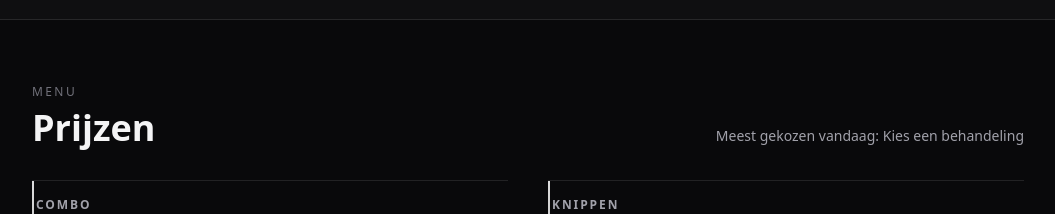
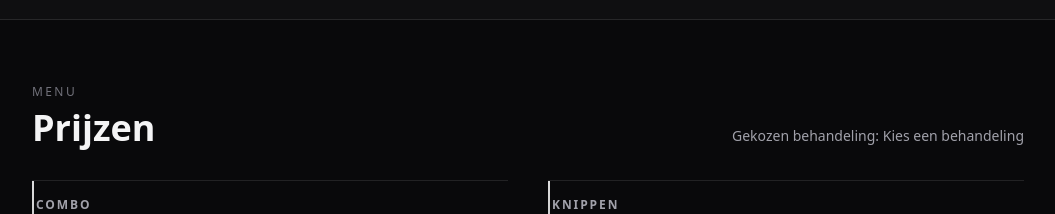
Before and after one commit to Dj-Shortcut/senerbarbershopv2, a Next.js app: page / in a window 1280 px wide. Shown: the part 2800-3014 px from the top of the page, without its empty margins (112-1167 px from the left). Built offline with nearby package versions, Linux system fonts and the light colour scheme; no server answers.

Commit message:
Address gallery polish review comments

```diff
--- a/components/Gallery.tsx
+++ b/components/Gallery.tsx
@@ -406,6 +406,9 @@ export default function Gallery({ items = defaultItems, className = "" }: Galler
             {items.map((item, index) => {
               const aspectClass = item.aspect === "square" ? "aspect-square" : "aspect-[4/5]";
               const isFeatureTile = index === 0;
+              const imageSizes = isFeatureTile
+                ? "(max-width: 640px) 50vw, (max-width: 1024px) 100vw, 33vw"
+                : "(max-width: 1024px) 50vw, 33vw";
 
               return (
                 <Reveal key={item.id} delayMs={index * 40}>
@@ -415,7 +418,7 @@ export default function Gallery({ items = defaultItems, className = "" }: Galler
                         src={item.imageSrc}
                         alt={item.altText}
                         fill
-                        sizes="(max-width: 640px) 50vw, (max-width: 1024px) 33vw, 30vw"
+                        sizes={imageSizes}
                         className="object-cover transition duration-300 ease-out group-hover:scale-[1.03] group-hover:brightness-110 motion-reduce:transform-none"
                         loading="lazy"
                         decoding="async"
--- a/components/PricesList.tsx
+++ b/components/PricesList.tsx
@@ -214,7 +214,7 @@ export default function PricesList({ services = SERVICES }: { services?: Service
             <h2 className="mt-2 text-3xl font-semibold text-zinc-100 sm:text-4xl">Prijzen</h2>
           </div>
           <p className="max-w-2xl text-sm leading-6 text-zinc-400 sm:justify-self-end sm:text-right">
-            Meest gekozen vandaag: {selectedService?.name ?? "Kies een behandeling"}
+            Gekozen behandeling: {selectedService?.name ?? "Kies een behandeling"}
           </p>
         </div>
 
```
